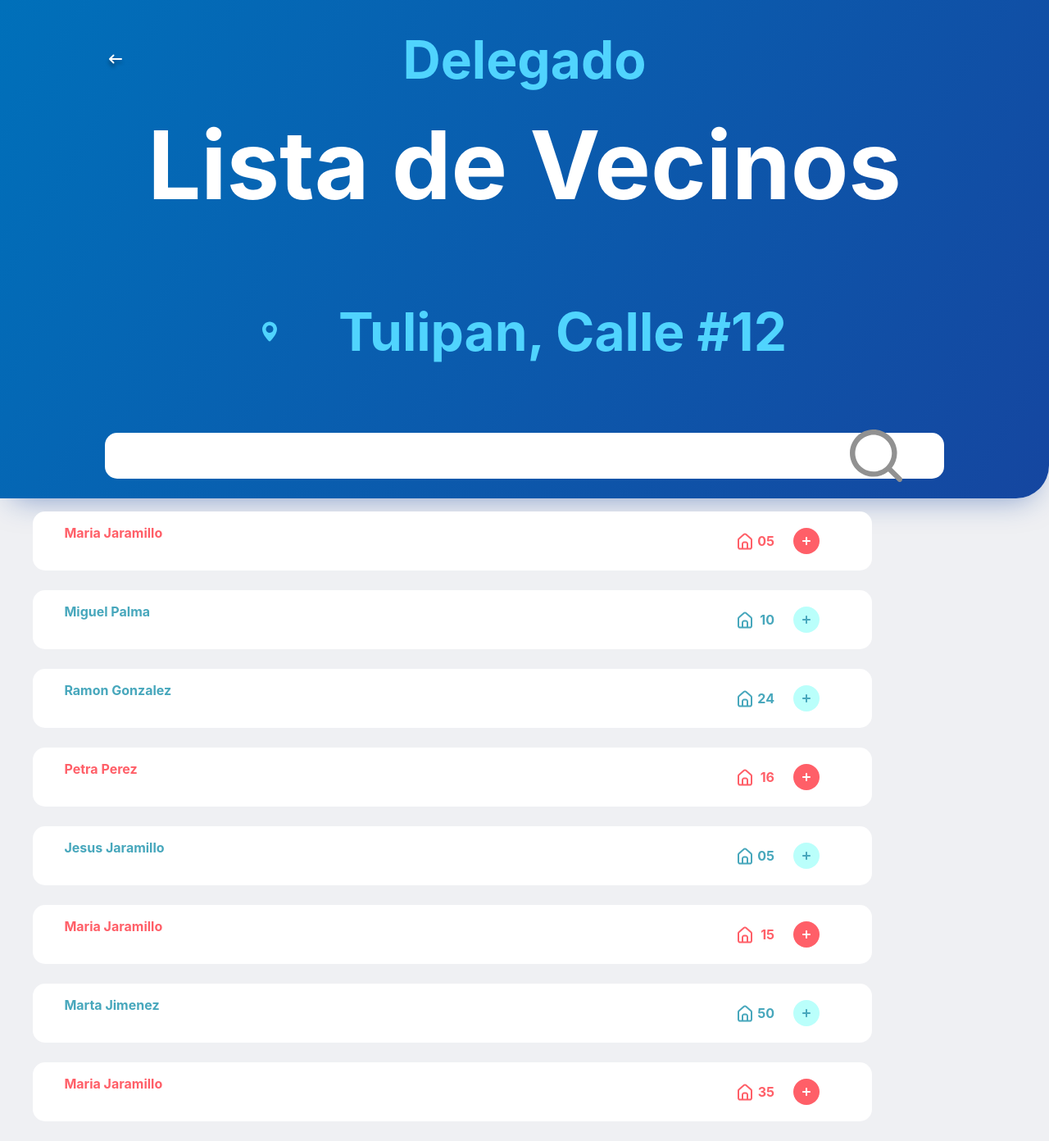
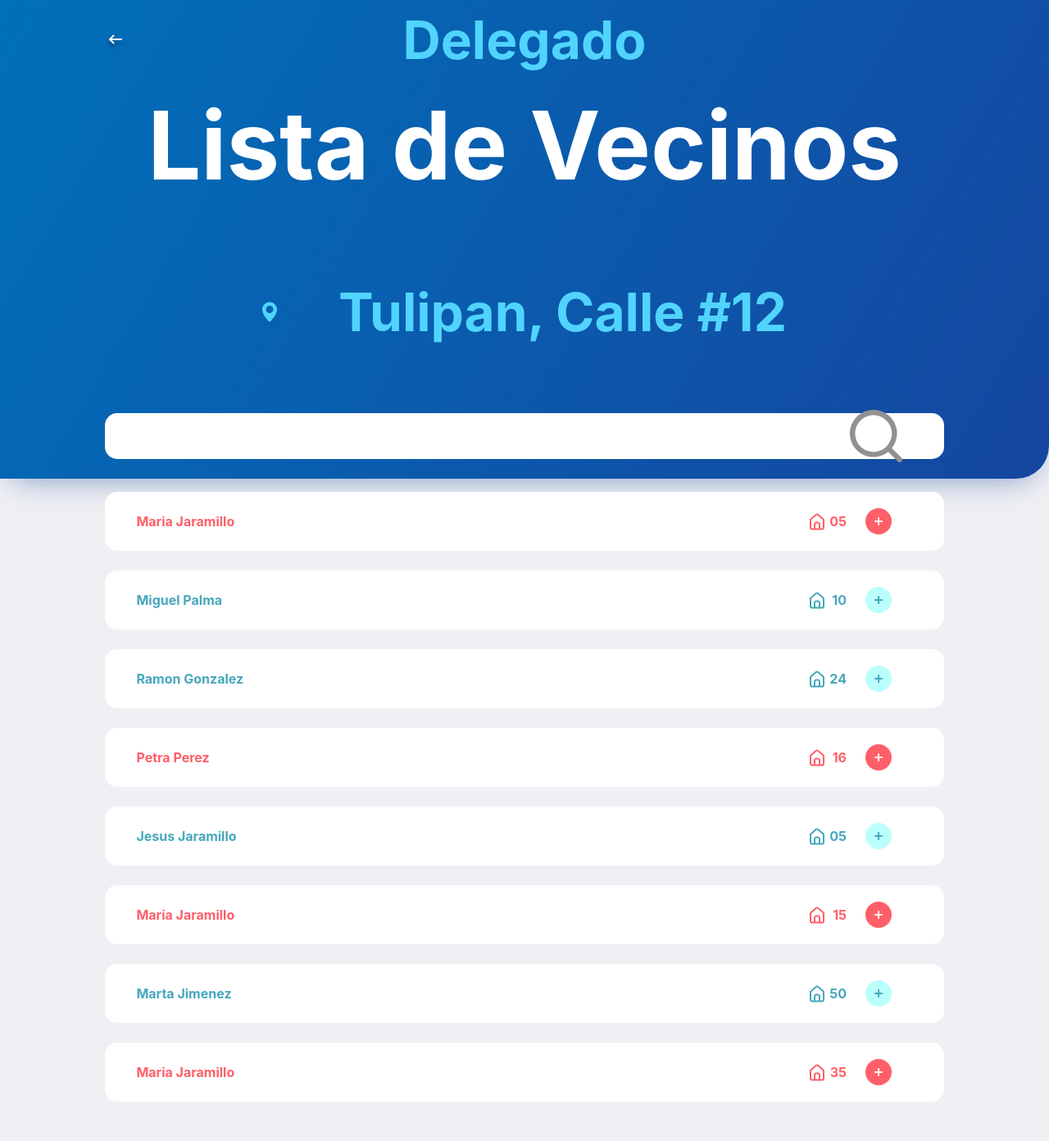
Before and after one commit to mariwrios/control-de-pagos, a React (Create React App) app: page / in a window 1280 px wide. Shown: the whole page at 82% size. Built offline with nearby package versions, Linux system fonts and the light colour scheme.

Commit message:
componente de representanteList

```diff
--- a/src/components/delegado/home-delegado.css
+++ b/src/components/delegado/home-delegado.css
@@ -8,7 +8,7 @@
   background: linear-gradient(121deg, rgba(0,112,186,1) 0%, rgba(21,70,160,1) 100%);
   color: white;
   border-bottom-right-radius: 40px;
-  padding-top: 3vh;
+  padding-top: 0 3vh;
   box-sizing: border-box;
   box-shadow: 0px 16px 36px -16px rgba(21, 70, 160, 0.5);
 }
@@ -90,12 +90,21 @@ justify-content: space-between;
   background: white;
 }
 
+.representante-list_container ul {
+  padding: inherit;
+    display: flex;
+    justify-content: center;
+    align-items: center;
+    flex-direction: column;
+}
+
 .representante-list_container ul li{
   display: flex;
   justify-content: space-between;
   width: 80vw;
   height: 9vh;
   border: none;
+  align-items: center;
   border-radius: 15px;
   margin-bottom: 3vh;
   outline: none;
```
